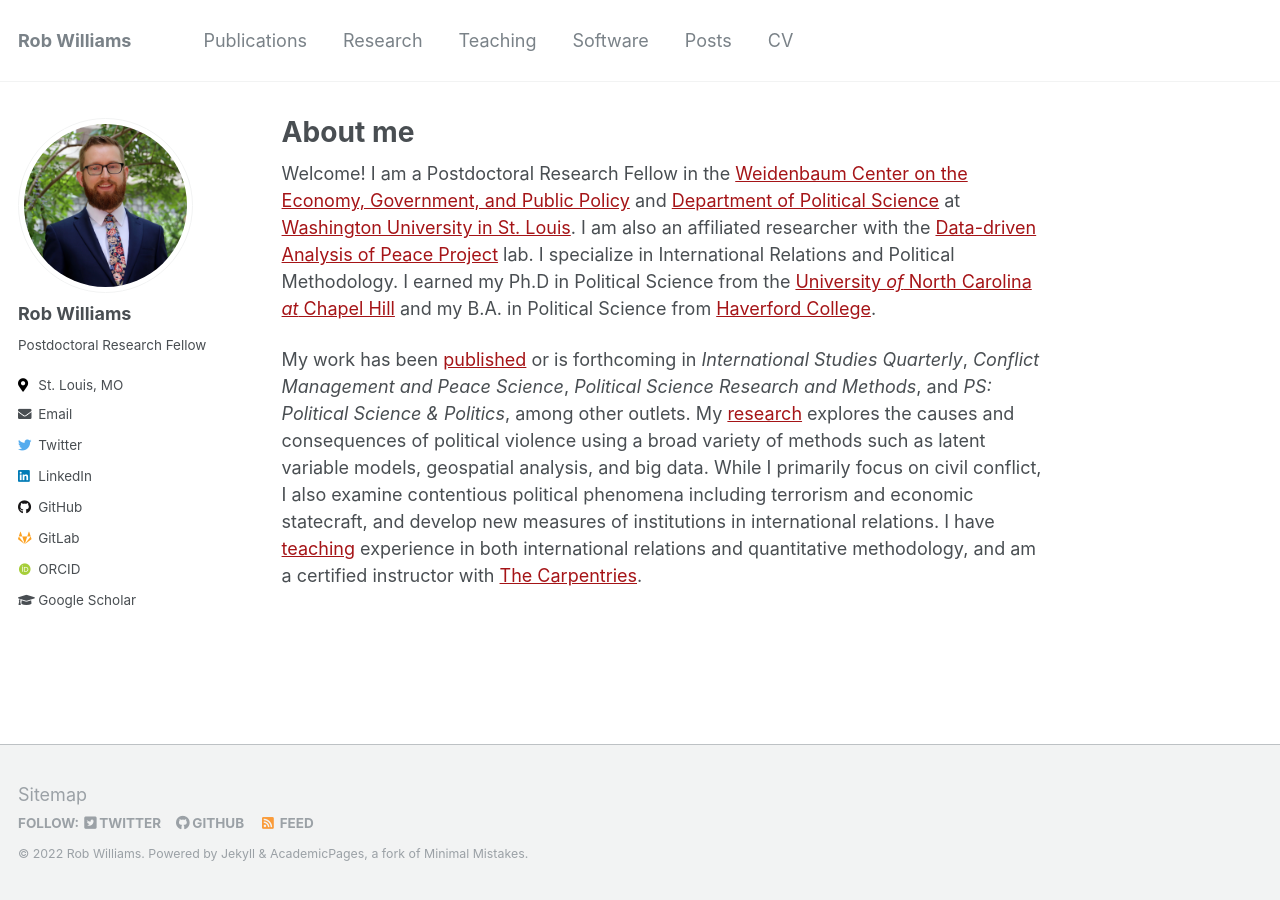
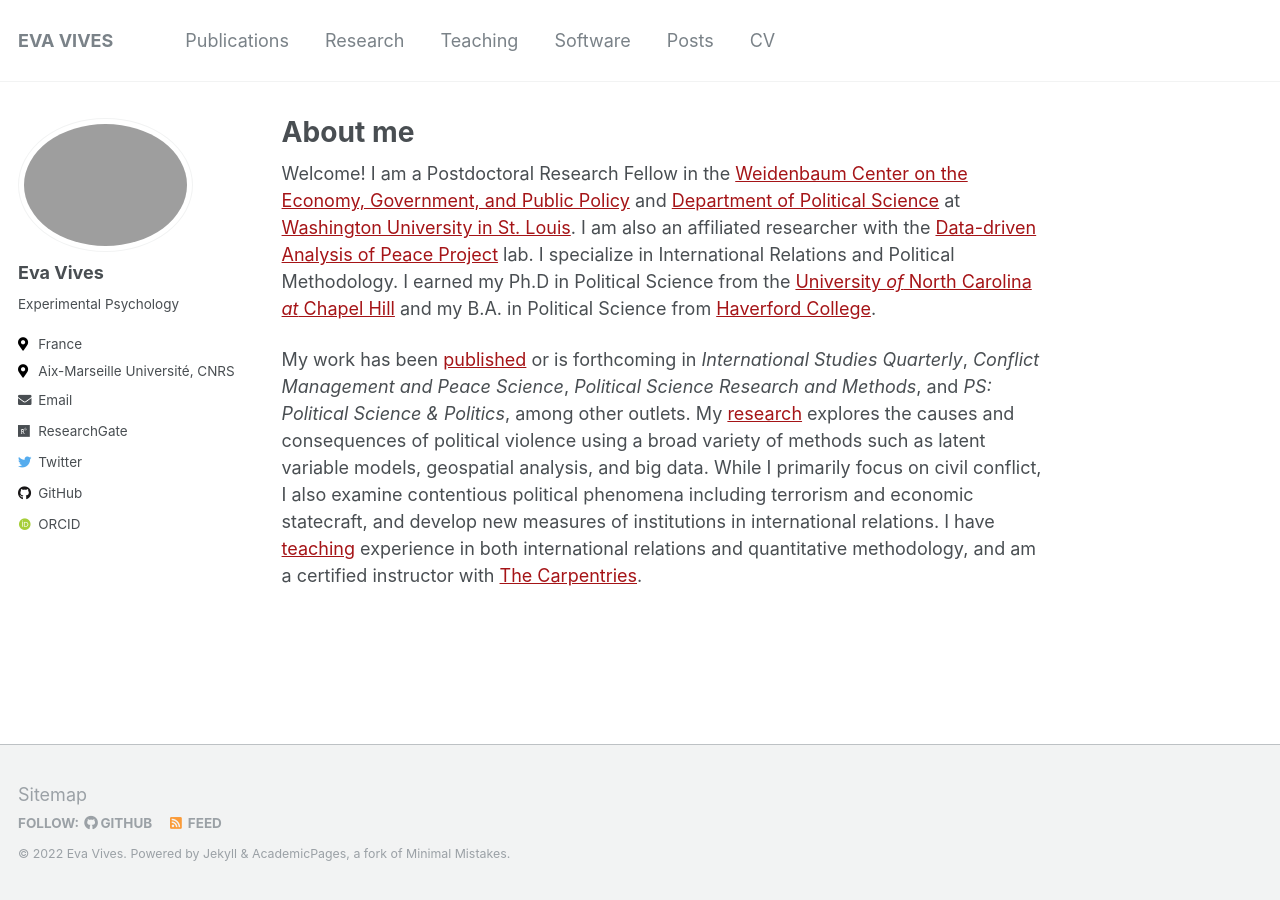
Before and after one commit to Evavives/evavives.github.io, a Jekyll site: the page built from _pages/about.md, in a window 1280 px wide. Built offline with Jekyll 4.4.1, drawn with Linux system fonts in a browser that asks for light colours; some web fonts are replaced.

Commit message:
Update _config.yml

```diff
--- a/_config.yml
+++ b/_config.yml
@@ -7,13 +7,13 @@
 
 # Site Settings
 locale                   : "en-US"
-title                    : "Rob Williams"
+title                    : "EVA VIVES"
 title_separator          : "-"
-name                     : &name "Rob Williams"
-description              : &description "Postdoc in Political Science"
-url                      : https://jayrobwilliams.com # the base hostname & protocol for your site e.g. "https://mmistakes.github.io"
+name                     : &name "Eva Vives"
+description              : &description "Experimental Psychology"
+url                      : https://evavives.github.io/ # the base hostname & protocol for your site e.g. "https://mmistakes.github.io"
 baseurl                  : "" # the subpath of your site, e.g. "/blog"
-repository               : "jayrobwilliams/jayrobwilliams.github.io"
+repository               : "Evavives/evavives.github.io"
 teaser                   : # filename of teaser fallback teaser image placed in /images/, .e.g. "500x300.png"
 breadcrumbs              : false # true, false (default)
 words_per_minute         : 160
@@ -57,7 +57,7 @@ yandex_site_verification :
 
 # Social Sharing
 twitter:
-  username               : jayrobw
+  username               :
 facebook:
   username               :
   app_id                 :
@@ -73,25 +73,25 @@ social:
 
 # Analytics
 analytics:
-  provider               : "goatcounter" # false (default), "google", "google-universal", "custom", "goatcounter"
+  provider               :
   google:
     tracking_id          :
   goatcounter:
-    code		 : jayrobwilliams
+    code		 :
 
 
 # Site Author
 author:
-  name             : "Rob Williams"
-  avatar           : "profile.png"
-  bio              : "Postdoctoral Research Fellow"
-  location         : "St. Louis, MO"
-  employer         :
+  name             : "Eva Vives"
+  avatar           : "profile.jpg"
+  bio              : "Experimental Psychology"
+  location         : "France"
+  employer         : "Aix-Marseille Université, CNRS"
   pubmed           :
-  orcid            : "http://orcid.org/0000-0001-9259-3883"
-  googlescholar    : "https://scholar.google.com/citations?user=fiaPSmgAAAAJ"
-  email            : "rob.williams@wustl.edu"
-  researchgate     :  # example: "https://www.researchgate.net/profile/yourprofile"
+  orcid            : "https://orcid.org/0000-0002-8477-848X"
+  googlescholar    :
+  email            : "eva.vives@univ-amu.fr"
+  researchgate     : "https://www.researchgate.net/profile/Eva-Vives"
   uri              :
   bitbucket        :
   codepen          :
@@ -99,20 +99,20 @@ author:
   flickr           :
   facebook         :
   foursquare       :
-  github           : "jayrobwilliams"
-  gitlab           : "jayrobwilliams"
+  github           : "evavives"
+  gitlab           :
   google_plus      :
   keybase          :
   instagram        :
-  impactstory      : #"https://profiles.impactstory.org/u/xxxx-xxxx-xxxx-xxxx"
+  impactstory      :
   lastfm           :
-  linkedin         : "jayrobwilliams"
+  linkedin         :
   pinterest        :
   soundcloud       :
-  stackoverflow    : # http://stackoverflow.com/users/123456/username
+  stackoverflow    :
   steam            :
   tumblr           :
-  twitter          : "jayrobw"
+  twitter          : "evalisavives"
   vine             :
   weibo            :
   xing             :
```
